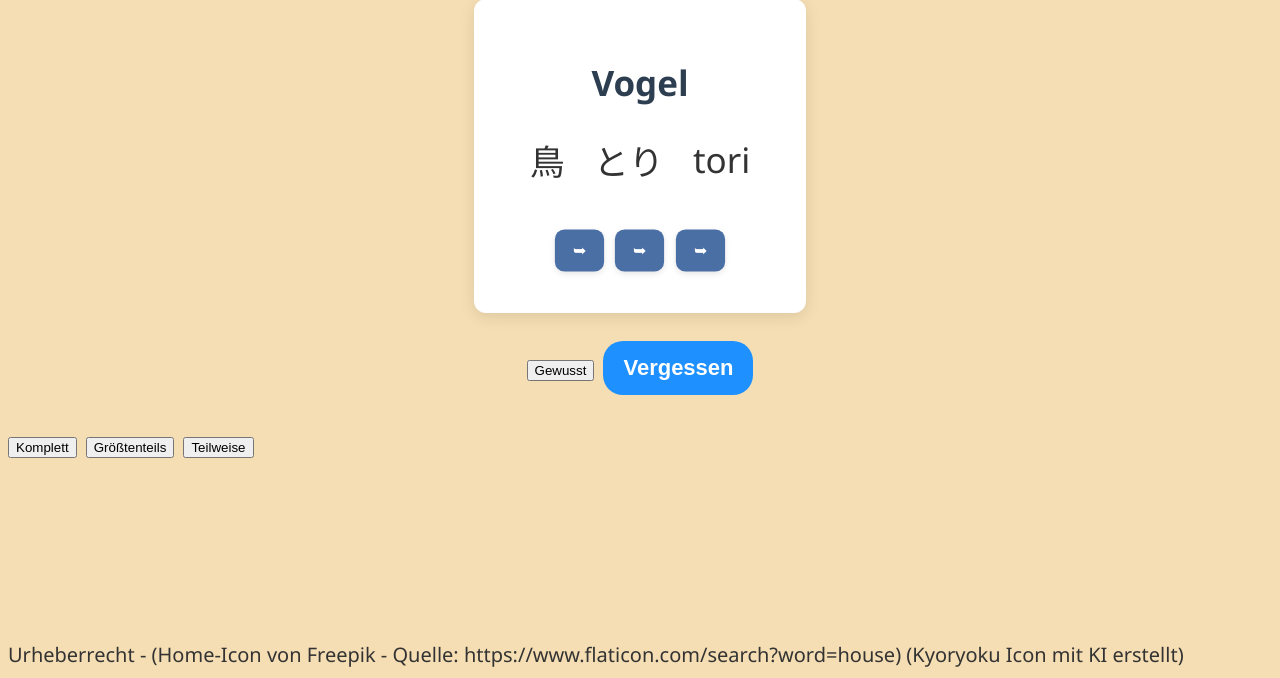
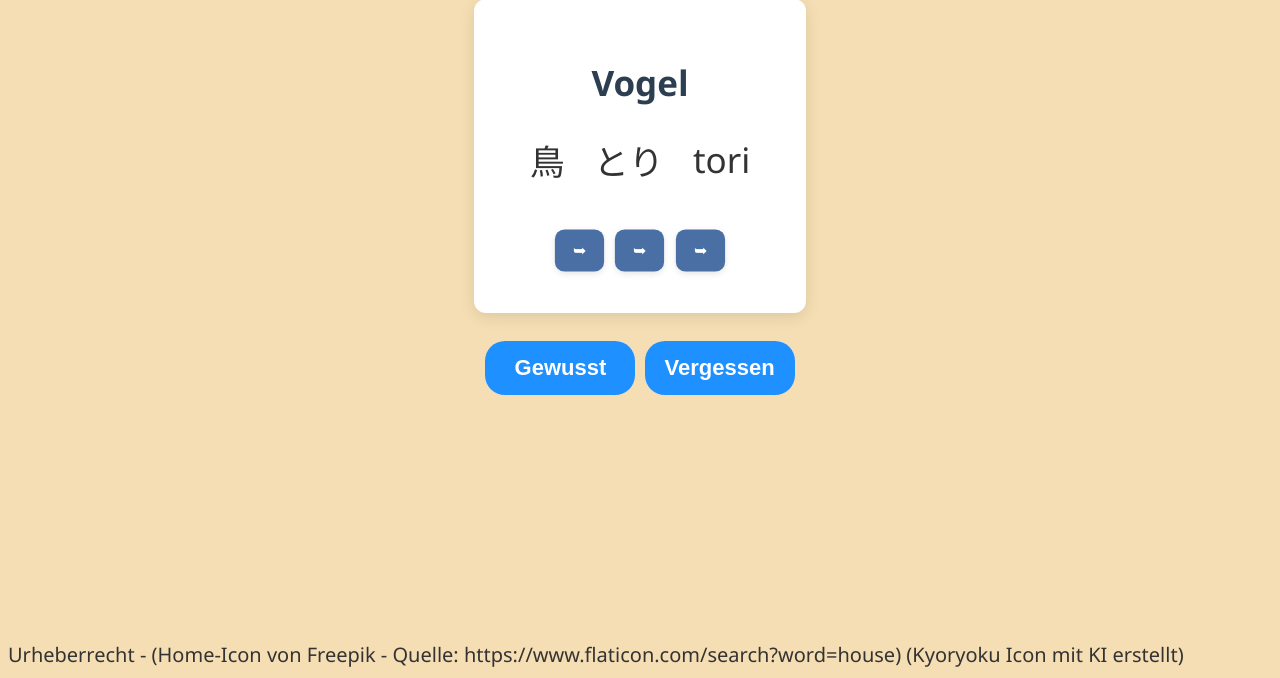
Before and after one commit to WhityTV/Kjorjoku-Vokabel-App, a PHP site: page / in a window 1280 px wide. Shown: the part 122-800 px from the top of the page. Run offline with PHP 8.4, Linux system fonts and the light colour scheme.

Commit message:
chore: added gewusst buttons

```diff
--- a/vok_alltag.css
+++ b/vok_alltag.css
@@ -184,7 +184,7 @@ footer{
 }
 
 /* Vergessen-Menü */
-#vergessen_optns {
+#gewusst_optns, #vergessen_optns {
     cursor: pointer;
     display: none;
     padding: 18px;
@@ -195,7 +195,7 @@ footer{
     text-align: center;
 }
 
-#alles_vergessen, #bereich_vergessen {
+#gewusst_komplett, #gewusst_groesstenteils, #gewusst_teilweise, #alles_vergessen, #bereich_vergessen {
     font-size: 2.2rem;
     display: inline-block;
     margin: 5px;
@@ -211,17 +211,13 @@ footer{
     color: white;
 }
 
-#bereich_vergessen:hover, #alles_vergessen:hover {
-    background:dodgerblue;
-}
-
 /* Review-Menüs */
 #reviewMenue, #reviewMenue2 {
     text-align: center;
     margin: 20px 0;
 }
 
-#vergessen_btn, #vergessen_btn2 {
+#gewusst_btn, #gewusst_btn2, #vergessen_btn, #vergessen_btn2 {
     font-size: 2.2rem;
     cursor: pointer;
     background: dodgerblue;
@@ -233,7 +229,7 @@ footer{
     color: white;
 }
 
-#vergessen_btn:hover, #vergessen_btn2:hover {
+#gewusst_btn:hover, #gewusst_btn2:hover, #gewusst_komplett:hover, #gewusst_groesstenteils:hover, #gewusst_teilweise:hover, #alles_vergessen:hover, #bereich_vergessen:hover, #vergessen_btn:hover, #vergessen_btn2:hover {
     background: dodgerblue;
     box-shadow: 0 4px 8px rgba(0, 0, 0, 0.15);
 }
```
